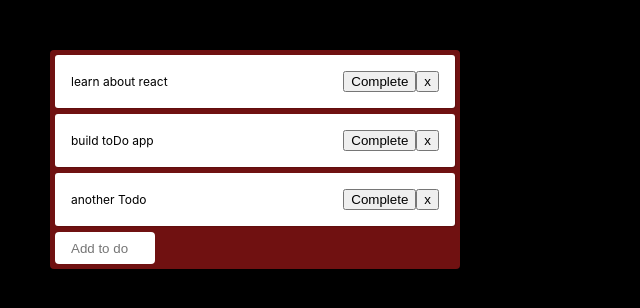
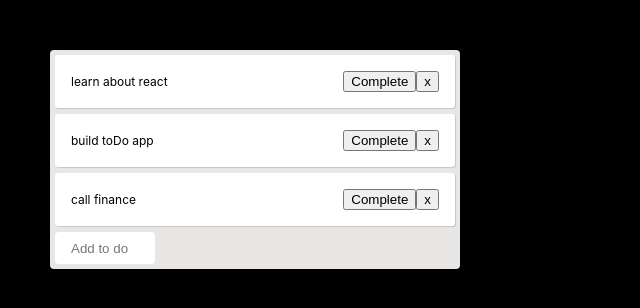
Before and after one commit to MakerJoseph/my-to-do-app, a React (Create React App) app: page / in a window 1280 px wide. Shown: the top 308 px of the page, without its empty margins (0-640 px from the left). Built offline with nearby package versions, Linux system fonts and the light colour scheme.

Commit message:
changed UI

```diff
--- a/src/App.css
+++ b/src/App.css
@@ -5,7 +5,7 @@
 }
 
 .todo-list {
-  background: #701111;
+  background: rgb(233, 230, 230);
   border-radius: 4px;
   padding: 5px;
   max-width: 400px;
--- a/src/App.js
+++ b/src/App.js
@@ -53,7 +53,7 @@ function App() {    //the app component where we create our state
       isCompleted: false
     },
     {
-      text: 'another Todo',
+      text: 'call finance',
       isCompleted: false
     }
   ]);
```
